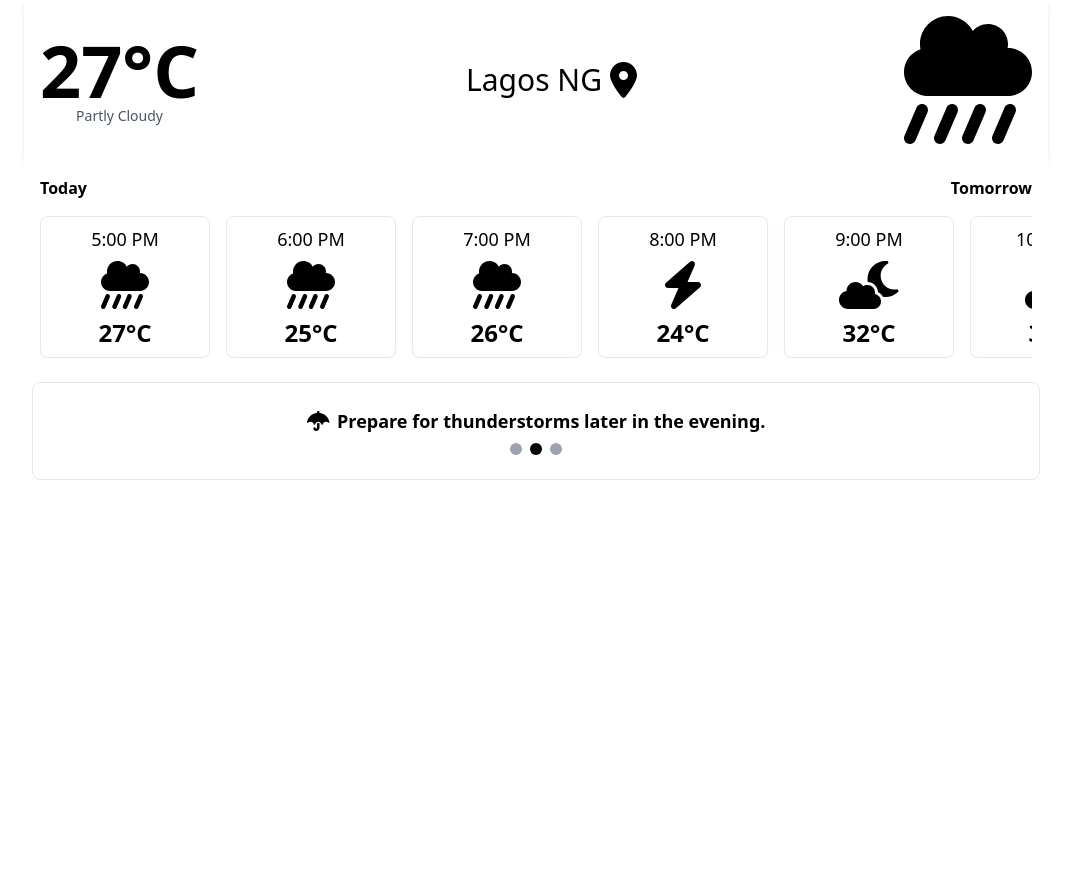
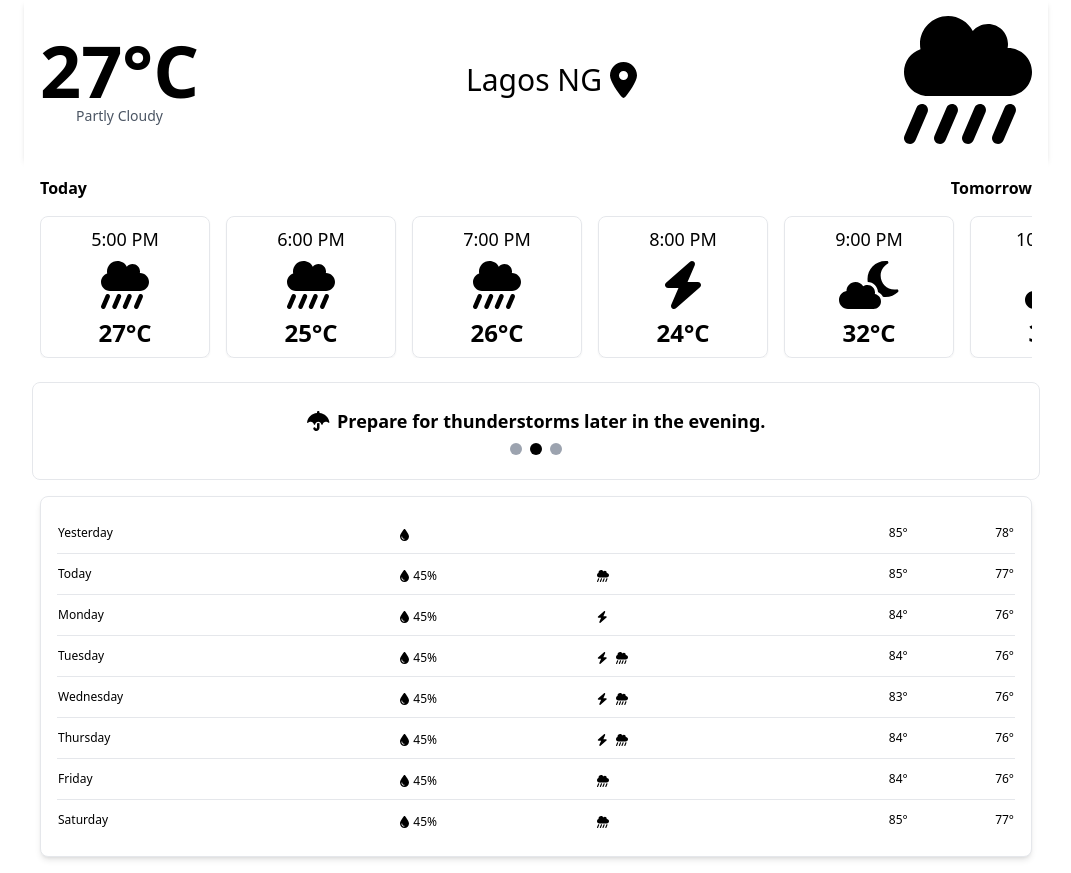
Before and after one commit to VectorGits/SkyCast, a React (Vite) app: page / in a window 1280 px wide. Shown: the whole page, without its empty margins (104-1175 px from the left). Before the commit the page ends 800 px from the top, so only its background shows below. Built offline with nearby package versions, Linux system fonts and the light colour scheme.

Commit message:
feat: Add Foreview component

```diff
--- a/src/App.jsx
+++ b/src/App.jsx
@@ -2,6 +2,7 @@ import React from 'react';
 import WeatherHeader from './components/WeatherHeader'; // Adjust the path as necessary
 import Forecast from './components/Forecast';
 import Notification from './components/Notification';
+import Foreview from './components/Foreview';
 
 function App() {
   return (
@@ -9,6 +10,7 @@ function App() {
       <WeatherHeader />
       <Forecast />
       <Notification />
+      <Foreview />
       {/* Other components can go here */}
     </div>
   );
```
